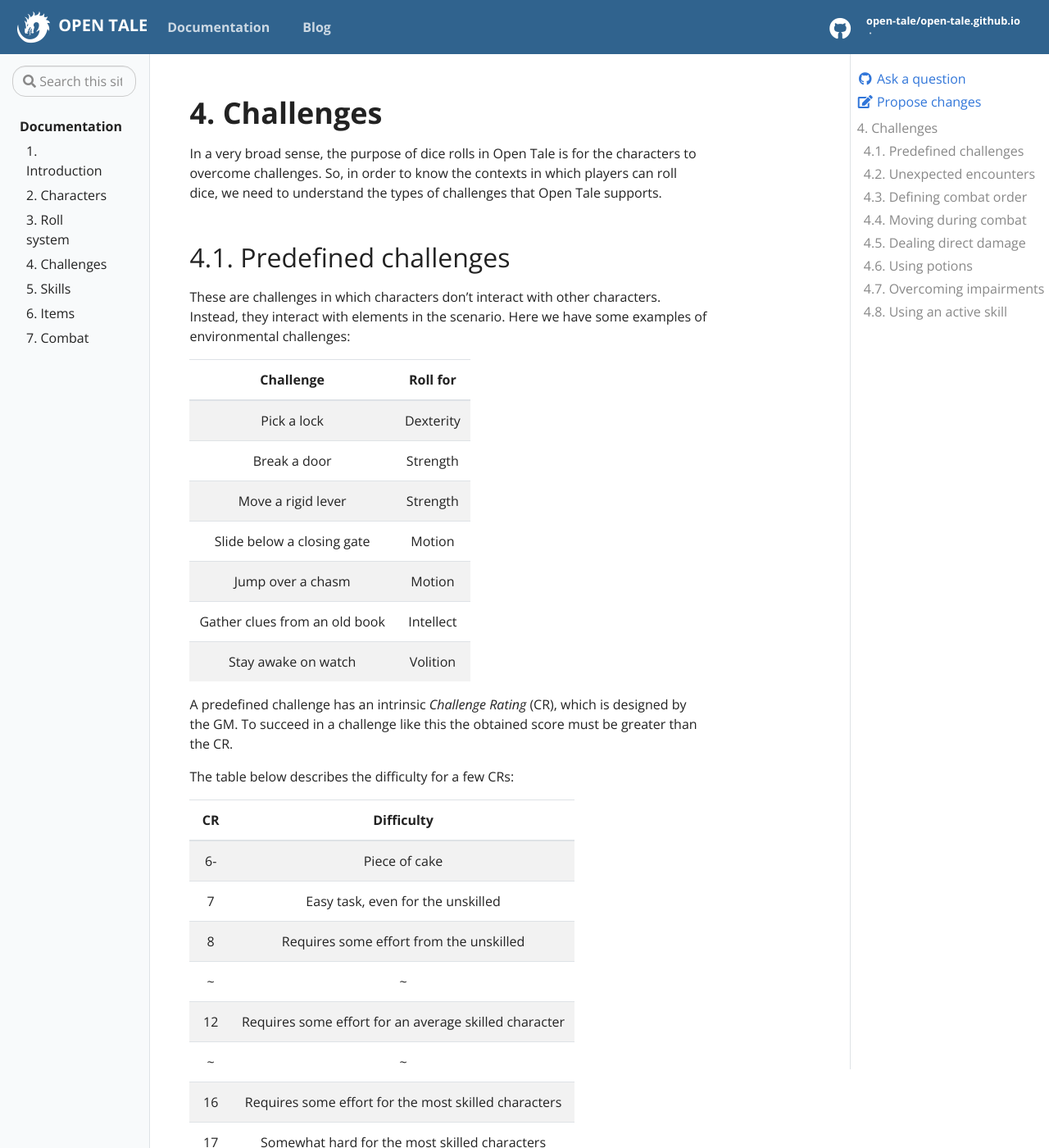
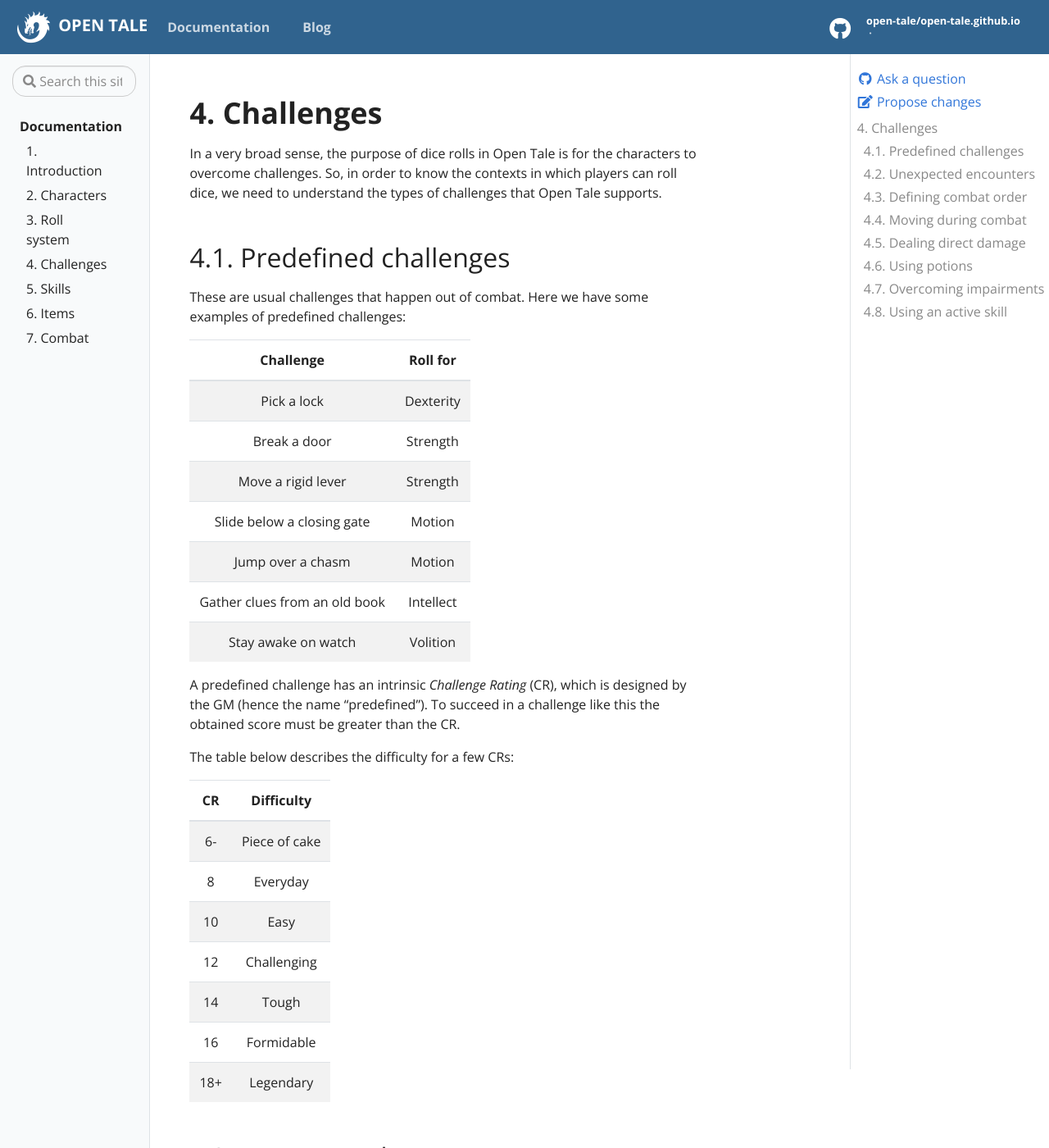
Before and after one commit to open-tale/open-tale.github.io, a Jekyll site: the page built from _docs/04-challenges.md, in a window 1280 px wide and 1400 px high. Shown: the whole window at 82% size. Built offline with Jekyll 4.4.1, drawn with Linux system fonts in a browser that asks for light colours.

Commit message:
fixed content

```diff
--- a/_docs/04-challenges.md
+++ b/_docs/04-challenges.md
@@ -12,9 +12,8 @@ Tale supports.
 
 ## 4.1. Predefined challenges
 
-These are challenges in which characters don't interact with other characters.
-Instead, they interact with elements in the scenario. Here we have some examples
-of environmental challenges:
+These are usual challenges that happen out of combat. Here we have some examples
+of predefined challenges:
 
 | Challenge | Roll for
 |:-:|:-:
@@ -27,22 +26,20 @@ of environmental challenges:
 | Stay awake on watch | Volition
 
 A predefined challenge has an intrinsic *Challenge Rating* (CR), which is
-designed by the GM. To succeed in a challenge like this the obtained score must
-be greater than the CR.
+designed by the GM (hence the name "predefined"). To succeed in a challenge like
+this the obtained score must be greater than the CR.
 
 The table below describes the difficulty for a few CRs:
 
 | CR | Difficulty
 |:-:|:-:
 | 6- | Piece of cake
-| 7 | Easy task, even for the unskilled
-| 8 | Requires some effort from the unskilled
-| ~ | ~
-| 12 | Requires some effort for an average skilled character
-| ~ | ~
-| 16 | Requires some effort for the most skilled characters
-| 17 | Somewhat hard for the most skilled characters
-| 18+ | Legendary difficulty
+| 8 | Everyday
+| 10 | Easy
+| 12 | Challenging
+| 14 | Tough
+| 16 | Formidable
+| 18+ | Legendary
 
 ## 4.2. Unexpected encounters
 
```
Also changed, not shown: _docs/02-characters.md (+1 -1 lines).
